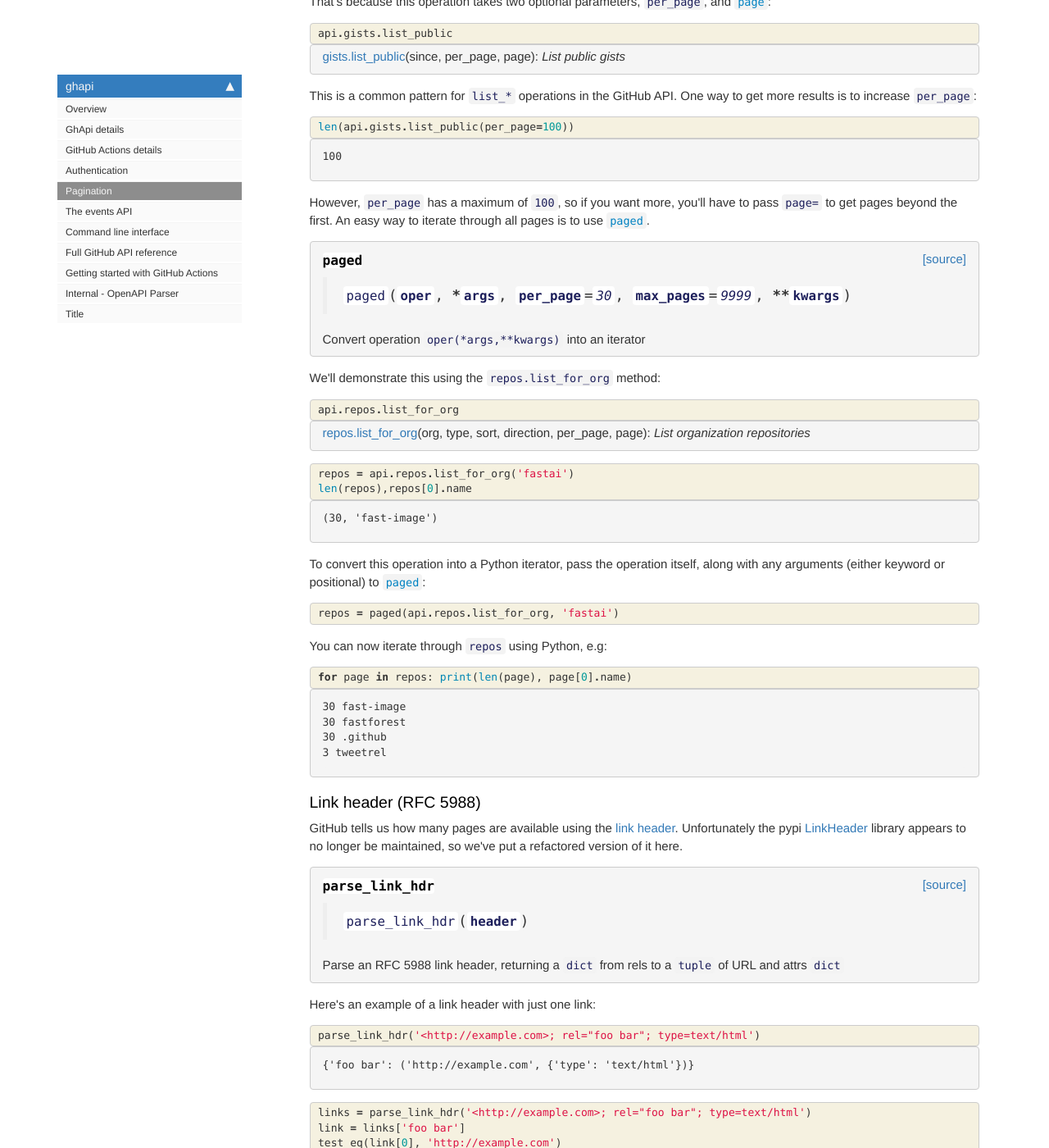
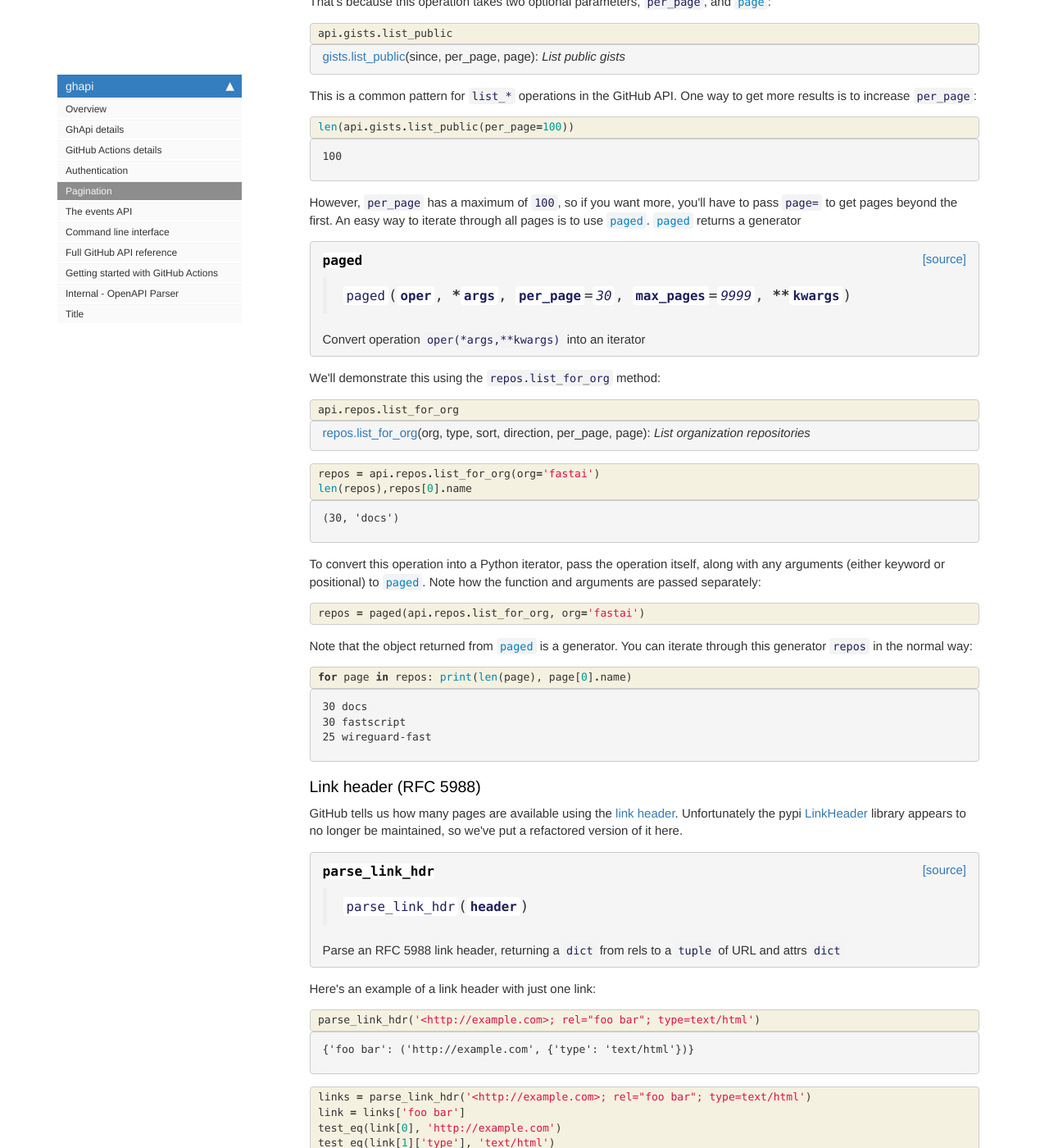
Before and after one commit to fastai/ghapi, a Jekyll site: the page built from docs/page.html, in a window 1280 px wide and 1400 px high, scrolled down 724 px. Shown: the whole window at 82% size. Built offline with Jekyll 4.4.1, drawn with Linux system fonts in a browser that asks for light colours; nearby versions of some CDN libraries; comment, search, counter and statistics services are not loaded.

Commit message:
clarify paged

```diff
--- a/docs/page.html
+++ b/docs/page.html
@@ -182,7 +182,7 @@ nb_path: "03_page.ipynb"
 
 <div class="cell border-box-sizing text_cell rendered"><div class="inner_cell">
 <div class="text_cell_render border-box-sizing rendered_html">
-<p>However, <code>per_page</code> has a maximum of <code>100</code>, so if you want more, you'll have to pass <code>page=</code> to get pages beyond the first. An easy way to iterate through all pages is to use <a href="/page.html#paged"><code>paged</code></a>.</p>
+<p>However, <code>per_page</code> has a maximum of <code>100</code>, so if you want more, you'll have to pass <code>page=</code> to get pages beyond the first. An easy way to iterate through all pages is to use <a href="/page.html#paged"><code>paged</code></a>. <a href="/page.html#paged"><code>paged</code></a> returns a generator</p>
 
 </div>
 </div>
@@ -266,7 +266,7 @@ nb_path: "03_page.ipynb"
 
 <div class="inner_cell">
     <div class="input_area">
-<div class=" highlight hl-ipython3"><pre><span></span><span class="n">repos</span> <span class="o">=</span> <span class="n">api</span><span class="o">.</span><span class="n">repos</span><span class="o">.</span><span class="n">list_for_org</span><span class="p">(</span><span class="s1">&#39;fastai&#39;</span><span class="p">)</span>
+<div class=" highlight hl-ipython3"><pre><span></span><span class="n">repos</span> <span class="o">=</span> <span class="n">api</span><span class="o">.</span><span class="n">repos</span><span class="o">.</span><span class="n">list_for_org</span><span class="p">(</span><span class="n">org</span><span class="o">=</span><span class="s1">&#39;fastai&#39;</span><span class="p">)</span>
 <span class="nb">len</span><span class="p">(</span><span class="n">repos</span><span class="p">),</span><span class="n">repos</span><span class="p">[</span><span class="mi">0</span><span class="p">]</span><span class="o">.</span><span class="n">name</span>
 </pre></div>
 
@@ -282,7 +282,7 @@ nb_path: "03_page.ipynb"
 
 
 <div class="output_text output_subarea output_execute_result">
-<pre>(30, &#39;fast-image&#39;)</pre>
+<pre>(30, &#39;docs&#39;)</pre>
 </div>
 
 </div>
@@ -295,7 +295,7 @@ nb_path: "03_page.ipynb"
 
 <div class="cell border-box-sizing text_cell rendered"><div class="inner_cell">
 <div class="text_cell_render border-box-sizing rendered_html">
-<p>To convert this operation into a Python iterator, pass the operation itself, along with any arguments (either keyword or positional) to <a href="/page.html#paged"><code>paged</code></a>:</p>
+<p>To convert this operation into a Python iterator, pass the operation itself, along with any arguments (either keyword or positional) to <a href="/page.html#paged"><code>paged</code></a>.  Note how the function and arguments are passed separately:</p>
 
 </div>
 </div>
@@ -307,7 +307,7 @@ nb_path: "03_page.ipynb"
 
 <div class="inner_cell">
     <div class="input_area">
-<div class=" highlight hl-ipython3"><pre><span></span><span class="n">repos</span> <span class="o">=</span> <span class="n">paged</span><span class="p">(</span><span class="n">api</span><span class="o">.</span><span class="n">repos</span><span class="o">.</span><span class="n">list_for_org</span><span class="p">,</span> <span class="s1">&#39;fastai&#39;</span><span class="p">)</span>
+<div class=" highlight hl-ipython3"><pre><span></span><span class="n">repos</span> <span class="o">=</span> <span class="n">paged</span><span class="p">(</span><span class="n">api</span><span class="o">.</span><span class="n">repos</span><span class="o">.</span><span class="n">list_for_org</span><span class="p">,</span> <span class="n">org</span><span class="o">=</span><span class="s1">&#39;fastai&#39;</span><span class="p">)</span>
 </pre></div>
 
     </div>
@@ -319,7 +319,7 @@ nb_path: "03_page.ipynb"
 
 <div class="cell border-box-sizing text_cell rendered"><div class="inner_cell">
 <div class="text_cell_render border-box-sizing rendered_html">
-<p>You can now iterate through <code>repos</code> using Python, e.g:</p>
+<p>Note that the object returned from <a href="/page.html#paged"><code>paged</code></a> is a generator.  You can iterate through this generator <code>repos</code> in the normal way:</p>
 
 </div>
 </div>
@@ -344,10 +344,9 @@ nb_path: "03_page.ipynb"
 <div class="output_area">
 
 <div class="output_subarea output_stream output_stdout output_text">
-<pre>30 fast-image
-30 fastforest
-30 .github
-3 tweetrel
+<pre>30 docs
+30 fastscript
+25 wireguard-fast
 </pre>
 </div>
 </div>
```
Also changed, not shown: 1 other file.
